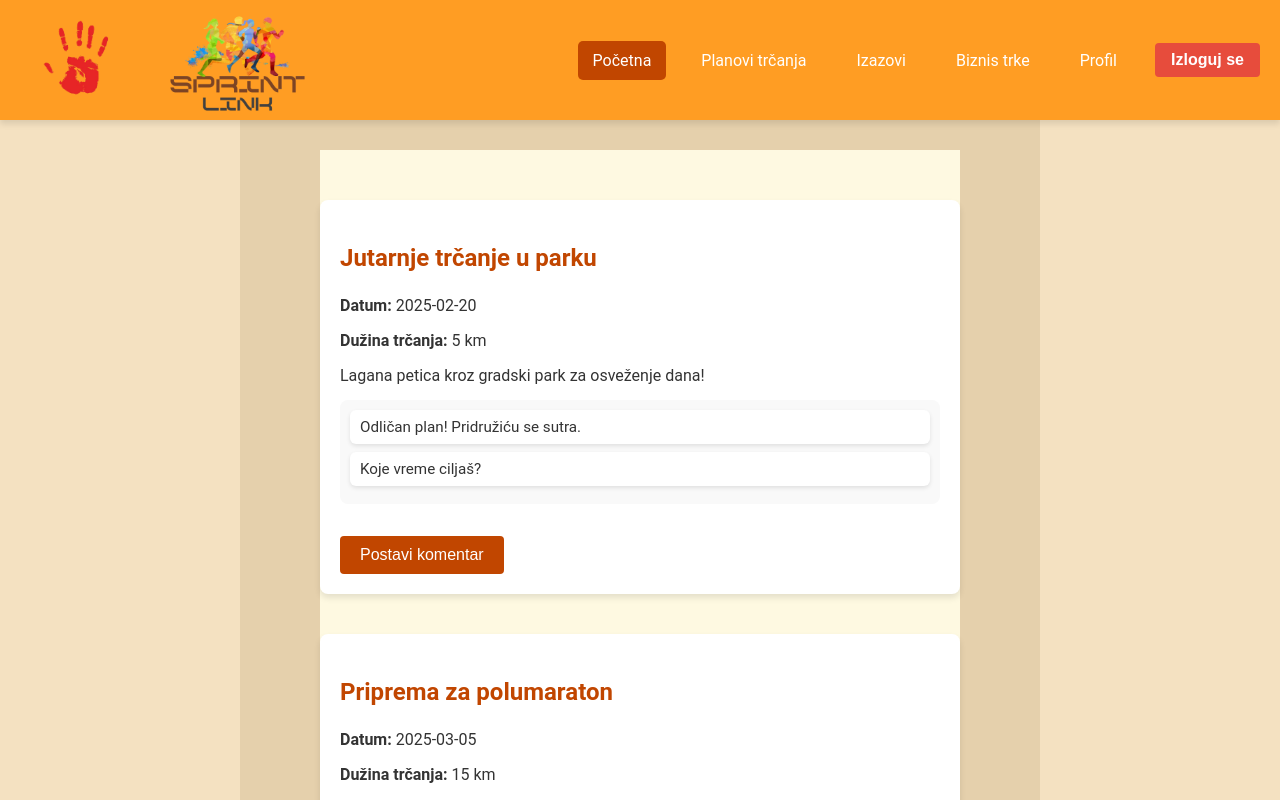
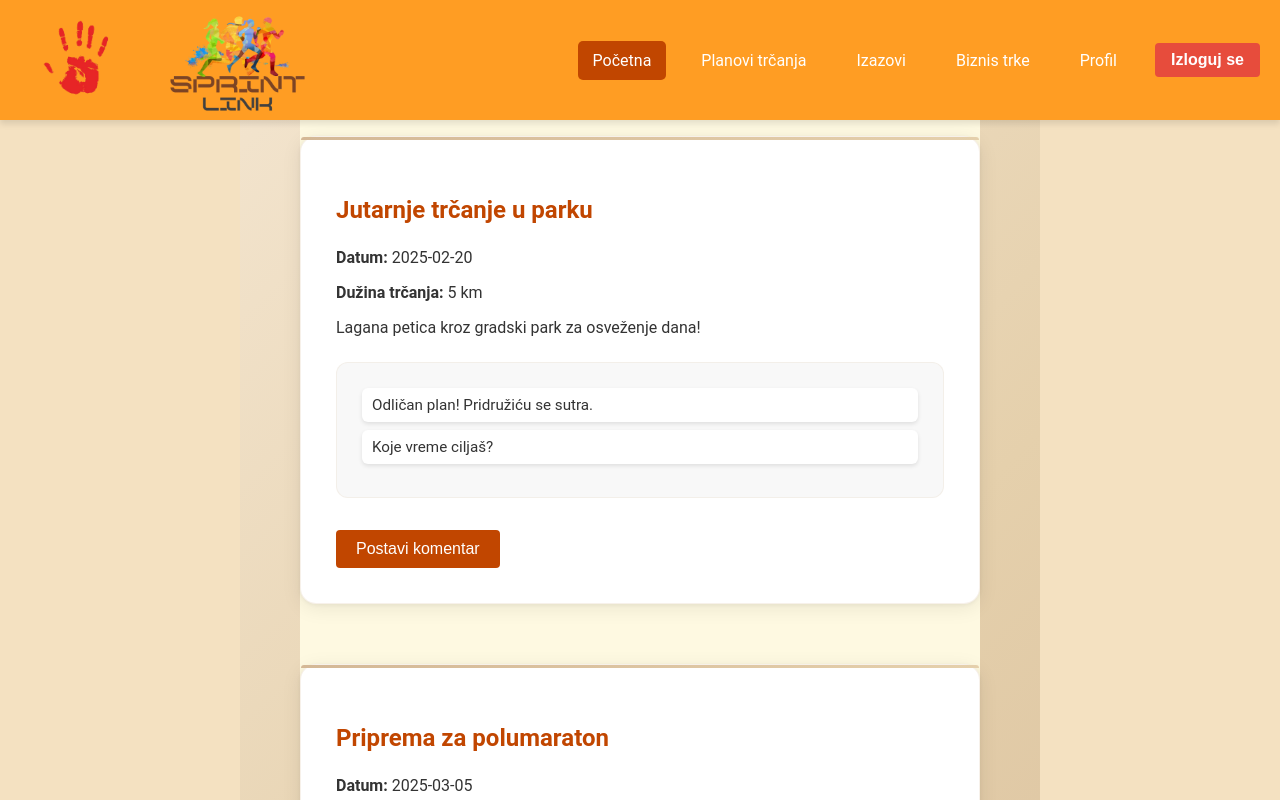
Before and after one commit to elab-development/internet-tehnologije-2024-projekat-partnerizatrcanje_20210349_20210081, a React (Create React App) app: page /home in a window 1280 px wide. Shown: the top 800 px of the page. Built offline with nearby package versions, Linux system fonts and the light colour scheme.

Commit message:
dopunio front

```diff
--- a/src/pages/Profile.js
+++ b/src/pages/Profile.js
@@ -15,6 +15,7 @@ export default function Profile() {
   const [editingField, setEditingField] = useState(null);
   const [imageChanged, setImageChanged] = useState(false);
   const [showSettingsModal, setShowSettingsModal] = useState(false);
+  const [showDeleteConfirmation, setShowDeleteConfirmation] = useState(false);
   const [settingsForm, setSettingsForm] = useState({
     email: user.email,
     currentPassword: "",
@@ -22,7 +23,6 @@ export default function Profile() {
     confirmPassword: ""
   });
 
-  // Podaci o bedževima - redizajnirani za trke
   const [badges, setBadges] = useState([
     {
       id: 1,
@@ -59,14 +59,19 @@ export default function Profile() {
   ]);
 
   const handleDoubleClick = (field) => {
-    // Dozvoljavamo uređivanje samo za opis
-    if (field === "description") {
+    if (["description", "height", "weight"].includes(field)) {
       setEditingField(field);
     }
   };
 
   const handleChange = (e) => {
-    setUser({ ...user, [editingField]: e.target.value });
+    const value = e.target.value;
+    const updatedValue =
+      editingField === "height" || editingField === "weight"
+        ? Number(value)
+        : value;
+
+    setUser({ ...user, [editingField]: updatedValue });
   };
 
   const handleBlur = () => {
@@ -93,16 +98,27 @@ export default function Profile() {
   const handleSettingsSubmit = (e) => {
     e.preventDefault();
 
-    // Validacija lozinki
     if (settingsForm.newPassword !== settingsForm.confirmPassword) {
       alert("Lozinke se ne poklapaju!");
       return;
     }
 
-    // Simulacija uspešne promene - sada dozvoljavamo promenu email-a kroz podešavanja
     setUser({ ...user, email: settingsForm.email });
     alert("Podešavanja uspešno sačuvana!");
     setShowSettingsModal(false);
+  };
+
+  const handleDeleteProfile = () => {
+    setShowDeleteConfirmation(true);
+  };
+
+  const confirmDeleteProfile = () => {
+    alert("Profil je uspešno obrisan!");
+    navigate("/");
+  };
+
+  const cancelDelete = () => {
+    setShowDeleteConfirmation(false);
   };
 
   return (
@@ -138,6 +154,7 @@ export default function Profile() {
           )}
         </div>
       </div>
+
       <div className="profile-info">
         {[{ label: "Ime i Prezime", field: "name" }, { label: "E-mail", field: "email" }]
           .map(({ label, field }) => (
@@ -148,13 +165,45 @@ export default function Profile() {
               </div>
             </div>
           ))}
-        <div className="profile-field">
-          <strong>Visina / Kilaža:</strong>
-          <p>{user.height} cm / {user.weight} kg</p>
+        <div
+          className="profile-field"
+          onDoubleClick={() => handleDoubleClick("height")}
+        >
+          <strong>Visina:</strong>
+          {editingField === "height" ? (
+            <input
+              type="number"
+              value={user.height}
+              onChange={handleChange}
+              onBlur={handleBlur}
+              className="profile-input"
+              autoFocus
+            />
+          ) : (
+            <p>{user.height} cm</p>
+          )}
+        </div>
+
+        <div
+          className="profile-field"
+          onDoubleClick={() => handleDoubleClick("weight")}
+        >
+          <strong>Kilaža:</strong>
+          {editingField === "weight" ? (
+            <input
+              type="number"
+              value={user.weight}
+              onChange={handleChange}
+              onBlur={handleBlur}
+              className="profile-input"
+              autoFocus
+            />
+          ) : (
+            <p>{user.weight} kg</p>
+          )}
         </div>
       </div>
 
-      {/* Sekcija sa bedževima - redizajnirana kao medalje */}
       <div className="badges-section">
         <h3 className="badges-title">Moja Dostignuća</h3>
         <div className="badges-container">
@@ -163,7 +212,7 @@ export default function Profile() {
               <div className="badge-icon">{badge.icon}</div>
               <div className="badge-name">{badge.name}</div>
               <div className="badge-tooltip">
-                {badge.description}<br/>
+                {badge.description}<br />
                 <strong>{badge.event}</strong>
               </div>
             </div>
@@ -175,7 +224,6 @@ export default function Profile() {
         Podešavanja
       </button>
 
-      {/* Unapređeni modal za podešavanja */}
       {showSettingsModal && (
         <div className="modal-overlay">
           <div className="settings-modal">
@@ -241,10 +289,35 @@ export default function Profile() {
                   Sačuvaj promene
                 </button>
               </div>
+
+              <div className="delete-button-only">
+                <button type="button" className="delete-profile-button" onClick={handleDeleteProfile}>
+                  Obriši profil
+                </button>
+              </div>
             </form>
+          </div>
+        </div>
+      )}
+
+      {showDeleteConfirmation && (
+        <div className="modal-overlay">
+          <div className="confirmation-modal">
+            <h2>Da li ste sigurni?</h2>
+            <p>Ova akcija će trajno obrisati vaš profil i sve povezane podatke. Ova akcija se ne može poništiti.</p>
+            <div className="confirmation-actions">
+              <button className="cancel-delete-button" onClick={cancelDelete}>
+                Odustani
+              </button>
+              <button className="confirm-delete-button" onClick={confirmDeleteProfile}>
+                DA, obriši profil
+              </button>
+            </div>
           </div>
         </div>
       )}
     </div>
   );
+
+
 }
--- a/src/pages/Register.js
+++ b/src/pages/Register.js
@@ -4,13 +4,14 @@ import { useNavigate } from "react-router-dom";
 const Register = () => {
   const [email, setEmail] = useState("");
   const [password, setPassword] = useState("");
-  const [name, setName] = useState("");
+  const [ime, setIme] = useState("");
+  const [prezime, setPrezime] = useState("");
   const navigate = useNavigate();
 
   const handleRegister = (e) => {
     e.preventDefault();
     // Ovde ide logika za registraciju
-    console.log("Registrovan:", name, email);
+    console.log("Registrovan:", ime, prezime, email);
     navigate("/login"); // Preusmeravanje nakon registracije
   };
 
@@ -20,9 +21,16 @@ const Register = () => {
       <form onSubmit={handleRegister}>
         <input
           type="text"
-          placeholder="Ime i Prezime"
-          value={name}
-          onChange={(e) => setName(e.target.value)}
+          placeholder="Ime"
+          value={ime}
+          onChange={(e) => setIme(e.target.value)}
+          required
+        />
+        <input
+          type="text"
+          placeholder="Prezime"
+          value={prezime}
+          onChange={(e) => setPrezime(e.target.value)}
           required
         />
         <input
--- a/src/styles/Home.css
+++ b/src/styles/Home.css
@@ -1,38 +1,113 @@
 /* home.css */
-
 .home-container {
   display: flex;
-  width: 800px;;
-  justify-content: center; /* Centriranje Feed-a */
+  width: 800px;
+  justify-content: center;
   align-items: flex-start;
-  padding-top: 200px; /* Veći razmak sa vrha (potrebno za navbar) */
-  min-height: 100vh; /* Osiguraj da se sadržaj proteže na celu visinu ekrana */
-  background-color: #E5D0AC; /* Svetla pozadina */
-  padding-bottom: 2rem; /* Razmak na dnu */
-  margin-top: 600px;
+  padding-top: 80px; /* Smanjen sa 200px */
+  min-height: 100vh;
+  background: linear-gradient(135deg, #F4E6D1 0%, #E5D0AC 50%, #D4B896 100%);
+  padding-bottom: 3rem;
+  margin: 0 auto; /* Umesto margin-top: 600px */
+  margin-top: 860px;
 }
 
 .feed {
   display: flex;
   flex-direction: column;
-  gap: 20px; /* Razmak između postova */
-  width: 80%; /* Dati širinu sadržaju */
-  max-width: 1000px; /* Maksimalna širina */
-  margin: 20px 0; /* Dodaj margine sa strane */
+  gap: 40px; /* Povećan razmak između postova */
+  width: 85%;
+  max-width: 1000px;
+  margin: 30px 0;
 }
 
 .post {
-  background-color: white;
-  padding: 20px;
-  border-radius: 8px;
-  box-shadow: 0px 4px 6px rgba(0, 0, 0, 0.1);
+  background: #ffffff;
+  padding: 35px; /* Povećan padding */
+  border-radius: 16px;
+  box-shadow:
+    0 4px 20px rgba(0, 0, 0, 0.08),
+    0 1px 4px rgba(0, 0, 0, 0.05);
+  border: 1px solid rgba(212, 184, 150, 0.2);
+  transition: all 0.3s ease;
+  margin-bottom: 15px; /* Dodatni margin */
+}
+
+.post:hover {
+  transform: translateY(-3px);
+  box-shadow:
+    0 8px 30px rgba(0, 0, 0, 0.12),
+    0 2px 8px rgba(0, 0, 0, 0.08);
+  border-color: rgba(212, 184, 150, 0.4);
+}
+
+/* Jednostavan accent na vrhu */
+.post::before {
+  content: '';
+  position: absolute;
+  top: 0;
+  left: 0;
+  right: 0;
+  height: 3px;
+  background: linear-gradient(90deg, #D4B896, #E5D0AC);
+  border-radius: 16px 16px 0 0;
+}
+
+.post {
+  position: relative;
 }
 
 .comment-section {
   max-height: 400px;
-  overflow-y: auto; /* Omogućava skrolovanje samo unutar komentara */
-  margin-top: 10px;
-  padding: 10px;
-  background-color: #f9f9f9;
-  border-radius: 8px;
+  overflow-y: auto;
+  margin-top: 25px; /* Povećan margin */
+  padding: 25px; /* Povećan padding */
+  background: #f8f8f8;
+  border-radius: 12px;
+  border: 1px solid rgba(212, 184, 150, 0.15);
+  transition: background-color 0.2s ease;
 }
+
+.comment-section:hover {
+  background: #f5f5f5;
+}
+
+/* Poboljšan scrollbar */
+.comment-section::-webkit-scrollbar {
+  width: 8px;
+}
+
+.comment-section::-webkit-scrollbar-track {
+  background: #f0f0f0;
+  border-radius: 10px;
+}
+
+.comment-section::-webkit-scrollbar-thumb {
+  background: linear-gradient(135deg, #D4B896, #E5D0AC);
+  border-radius: 10px;
+}
+
+.comment-section::-webkit-scrollbar-thumb:hover {
+  background: linear-gradient(135deg, #C8A882, #D4B896);
+}
+
+/* Responsive */
+@media (max-width: 900px) {
+  .home-container {
+    width: 95%;
+    padding-top: 60px;
+  }
+
+  .feed {
+    width: 95%;
+    gap: 30px;
+  }
+
+  .post {
+    padding: 25px;
+  }
+
+  .comment-section {
+    padding: 20px;
+  }
+}
--- a/src/styles/Post.css
+++ b/src/styles/Post.css
@@ -33,7 +33,7 @@ button:hover {
 }
 
 form textarea {
-  width: 100%;
+  width: 96%;
   padding: 10px;
   margin-top: 10px;
   border-radius: 8px;
@@ -41,6 +41,8 @@ form textarea {
   background-color: #f9f9f9; /* Svetla pozadina za tekst */
   font-size: 1rem;
   color: #333333;
+  margin-bottom: 20px;
+  margin-top: 20px;
 }
 
 form button {
@@ -51,6 +53,7 @@ form button {
   border-radius: 4px;
   cursor: pointer;
   font-size: 1rem;
+  margin-top: 20px;
 }
 
 form button:hover {
--- a/src/styles/profil.css
+++ b/src/styles/profil.css
@@ -408,6 +408,18 @@
   opacity: 1;
 }
 
+.confirmation-modal{
+  color: white;
+}
+
+.confirmation-actions{
+
+display: flex;
+gap: 20px;
+align-items:center;
+justify-content: center;
+}
+
 /* Media queries za responzivnost */
 @media (max-width: 576px) {
   .profile-header {
@@ -423,4 +435,5 @@
   .profile-container {
     padding: 20px 15px;
   }
+
 }
```
